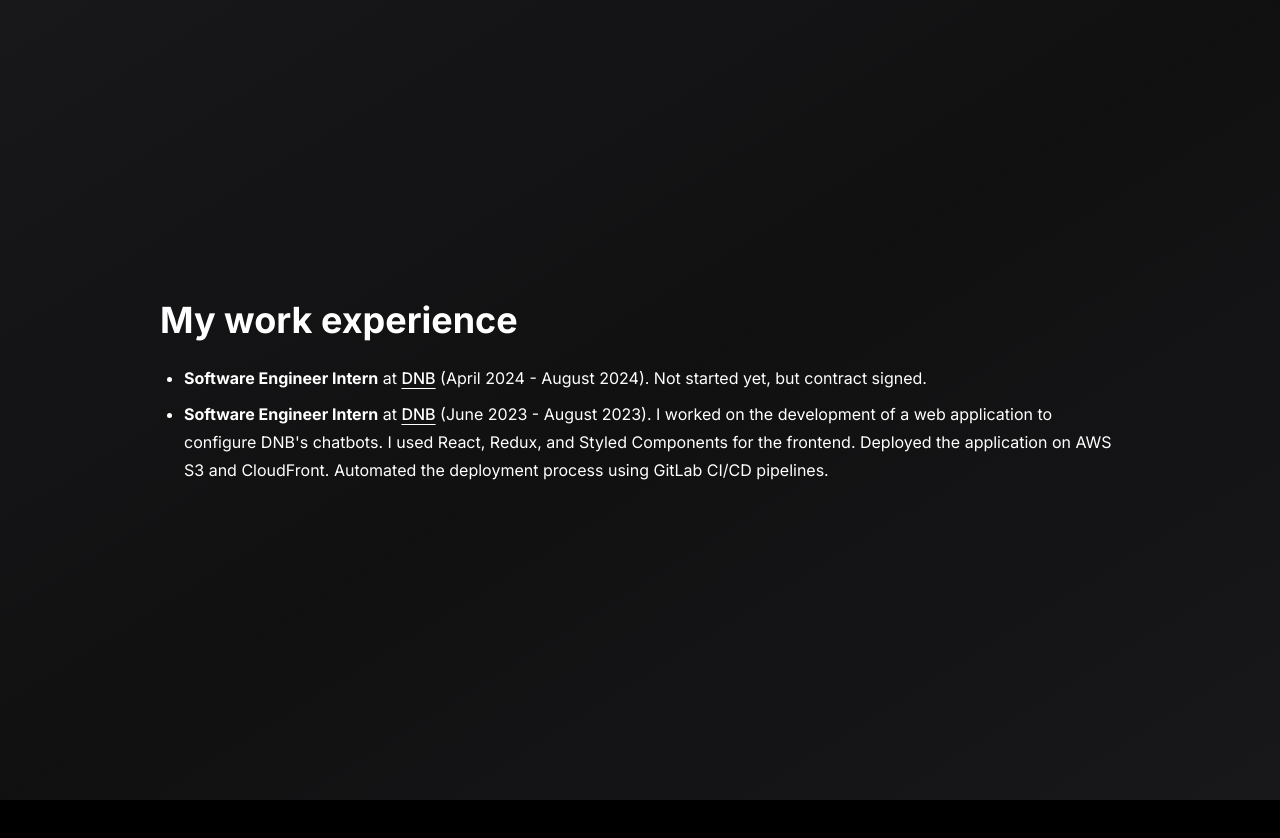
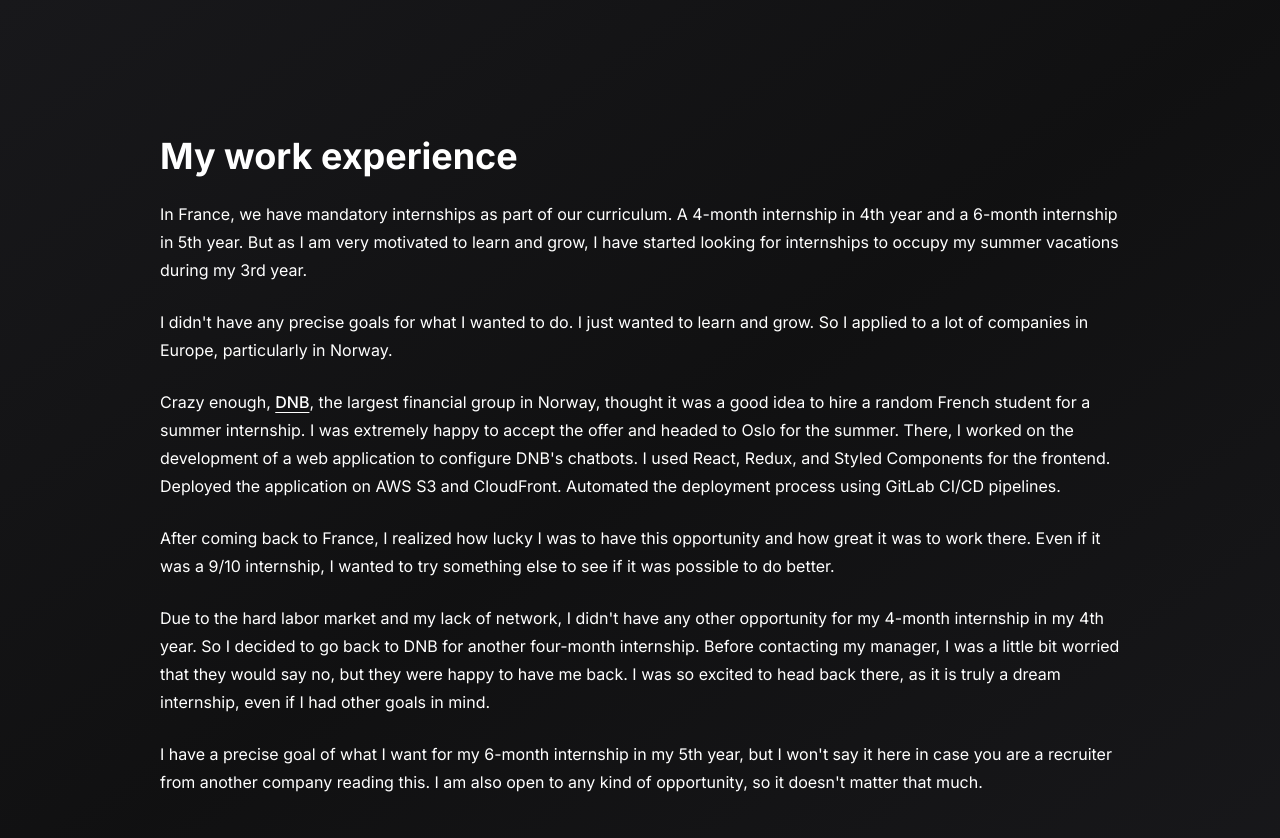
Before and after one commit to NathanBrodin/Portfolio, a Next.js app: page /experience in a window 1280 px wide. Shown: the top 838 px of the page. Before the commit the page ends 800 px from the top, so only its background shows below. Built offline with nearby package versions, Linux system fonts and the light colour scheme; what tailwindcss-debug-screens would draw is missing.

Commit message:
feat: implement work experience blog

```diff
--- a/app/(about)/experience/page.mdx
+++ b/app/(about)/experience/page.mdx
@@ -1,5 +1,19 @@
 # My work experience
 
-- **Software Engineer Intern** at [DNB](https://www.dnb.no) (April 2024 - August 2024). Not started yet, but contract signed.
+In France, we have mandatory internships as part of our curriculum. A 4-month internship in 4th year and a 6-month internship in 5th year.
+But as I am very motivated to learn and grow, I have started looking for internships to occupy my summer vacations during my 3rd year.
 
-- **Software Engineer Intern** at [DNB](https://www.dnb.no) (June 2023 - August 2023). I worked on the development of a web application to configure DNB's chatbots. I used React, Redux, and Styled Components for the frontend. Deployed the application on AWS S3 and CloudFront. Automated the deployment process using GitLab CI/CD pipelines.
+I didn't have any precise goals for what I wanted to do. I just wanted to learn and grow. So I applied to a lot of companies in Europe, particularly in Norway.
+
+Crazy enough, [DNB](https://www.dnb.no/en), the largest financial group in Norway, thought it was a good idea to hire a random French student for a summer internship.
+I was extremely happy to accept the offer and headed to Oslo for the summer.
+There, I worked on the development of a web application to configure DNB's chatbots. I used React, Redux, and Styled Components for the frontend. Deployed the application on AWS S3 and CloudFront. Automated the deployment process using GitLab CI/CD pipelines.
+
+After coming back to France, I realized how lucky I was to have this opportunity and how great it was to work there.
+Even if it was a 9/10 internship, I wanted to try something else to see if it was possible to do better.
+
+Due to the hard labor market and my lack of network, I didn't have any other opportunity for my 4-month internship in my 4th year. So I decided to go back to DNB for another four-month internship.
+Before contacting my manager, I was a little bit worried that they would say no, but they were happy to have me back. I was so excited to head back there, as it is truly a dream internship, even if I had other goals in mind.
+
+I have a precise goal of what I want for my 6-month internship in my 5th year, but I won't say it here in case you are a recruiter from another company reading this.
+I am also open to any kind of opportunity, so it doesn't matter that much.
```
